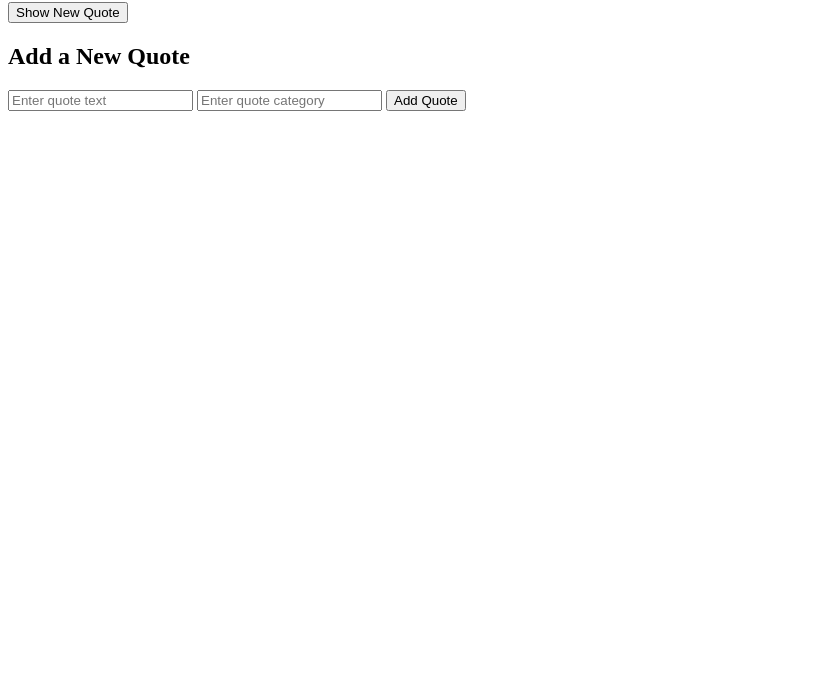
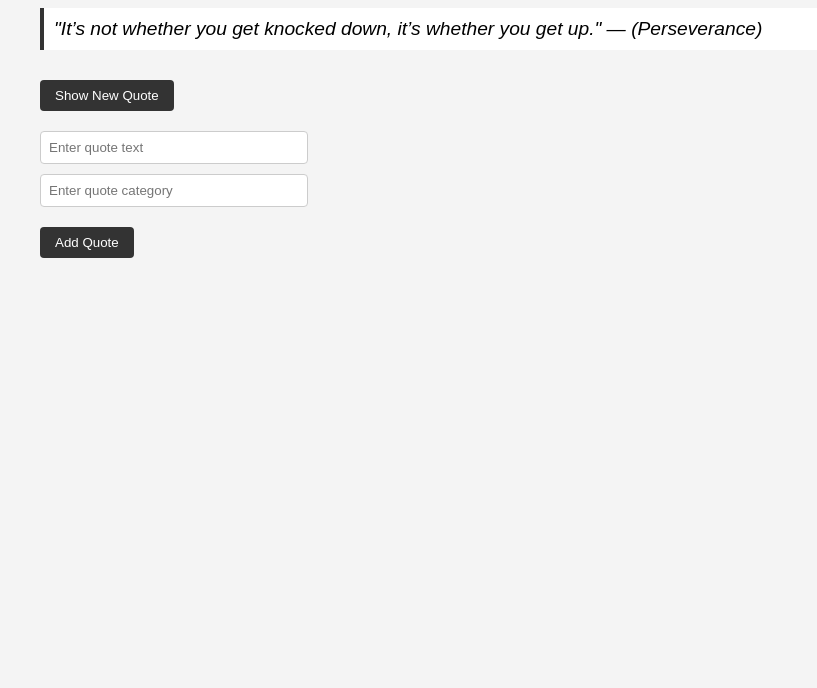
Before and after one commit to van-rodney/alx_fe_javascript, a plain HTML site: page dom-manipulation/index.html in a window 1280 px wide. Shown: the part 112-800 px from the top of the page, without its empty margins (0-817 px from the left). Drawn offline with Linux system fonts and the light colour scheme.

Commit message:
Add full HTML structure and updated script with addQuote form

```diff
--- a/dom-manipulation/index.html
+++ b/dom-manipulation/index.html
@@ -1,26 +1,59 @@
 <!DOCTYPE html>
 <html lang="en">
 <head>
-  <meta charset="UTF-8">
-  <meta name="viewport" content="width=device-width, initial-scale=1.0">
-  <title>Dynamic Quote Generator</title>
+  <meta charset="UTF-8" />
+  <meta name="viewport" content="width=device-width, initial-scale=1.0" />
+  <title>Random Quotes</title>
+  <style>
+    body {
+      font-family: Arial, sans-serif;
+      margin: 20px;
+      padding: 20px;
+      background-color: #f4f4f4;
+    }
+    #quoteDisplay {
+      margin: 20px 0;
+      font-size: 1.2em;
+      font-style: italic;
+      padding: 10px;
+      border-left: 4px solid #333;
+      background: #fff;
+    }
+    button {
+      margin-top: 10px;
+      padding: 8px 15px;
+      border: none;
+      background: #333;
+      color: #fff;
+      cursor: pointer;
+      border-radius: 4px;
+    }
+    button:hover {
+      background: #555;
+    }
+    #formContainer {
+      margin-top: 20px;
+    }
+    #formContainer input {
+      display: block;
+      margin-bottom: 10px;
+      padding: 8px;
+      width: 250px;
+      border: 1px solid #ccc;
+      border-radius: 4px;
+    }
+  </style>
 </head>
 <body>
-  <h1>Dynamic Quote Generator</h1>
+  <h1>Random Quote Generator</h1>
 
-  <!-- Quote display -->
-  <p id="quoteDisplay"></p>
-
-  <!-- Buttons -->
+  <!-- Display random quote -->
+  <div id="quoteDisplay"></div>
   <button id="newQuote">Show New Quote</button>
 
-  <!-- Form to add a new quote -->
-  <h2>Add a New Quote</h2>
-  <input type="text" id="newQuoteText" placeholder="Enter quote text">
-  <input type="text" id="newQuoteCategory" placeholder="Enter quote category">
-  <button id="addQuoteBtn">Add Quote</button>
+  <!-- Container where the Add Quote form will be created -->
+  <div id="formContainer"></div>
 
-  <!-- Link script -->
   <script src="script.js"></script>
 </body>
 </html>
--- a/dom-manipulation/script.js
+++ b/dom-manipulation/script.js
@@ -14,22 +14,52 @@ function showRandomQuote() {
 }
 
 // Function to add a new quote
-function addQuote() {
-  const newText = document.getElementById("newQuoteText").value.trim();
-  const newCategory = document.getElementById("newQuoteCategory").value.trim();
+function addQuote(text, category) {
+  if (text && category) {
+    quotes.push({ text, category });
+    showRandomQuote();
+  }
+}
 
-  if (newText && newCategory) {
-    quotes.push({ text: newText, category: newCategory });
-    document.getElementById("newQuoteText").value = "";
-    document.getElementById("newQuoteCategory").value = "";
-    alert("New quote added successfully!");
-  } else {
-    alert("Please enter both quote text and category.");
-  }
+// Function to dynamically create the Add Quote form
+function createAddQuoteForm() {
+  const formContainer = document.getElementById("formContainer");
+
+  // Input for quote text
+  const textInput = document.createElement("input");
+  textInput.type = "text";
+  textInput.id = "newQuoteText";
+  textInput.placeholder = "Enter quote text";
+
+  // Input for category
+  const categoryInput = document.createElement("input");
+  categoryInput.type = "text";
+  categoryInput.id = "newQuoteCategory";
+  categoryInput.placeholder = "Enter quote category";
+
+  // Button to add quote
+  const addButton = document.createElement("button");
+  addButton.textContent = "Add Quote";
+  addButton.addEventListener("click", () => {
+    const newText = textInput.value.trim();
+    const newCategory = categoryInput.value.trim();
+    addQuote(newText, newCategory);
+    textInput.value = "";
+    categoryInput.value = "";
+    alert("New quote added!");
+  });
+
+  // Append inputs and button to container
+  formContainer.appendChild(textInput);
+  formContainer.appendChild(categoryInput);
+  formContainer.appendChild(addButton);
 }
 
 // Event listener for the “Show New Quote” button
 document.getElementById("newQuote").addEventListener("click", showRandomQuote);
 
+// Create the add quote form dynamically
+createAddQuoteForm();
+
 // Show a random quote on page load
 showRandomQuote();
```
